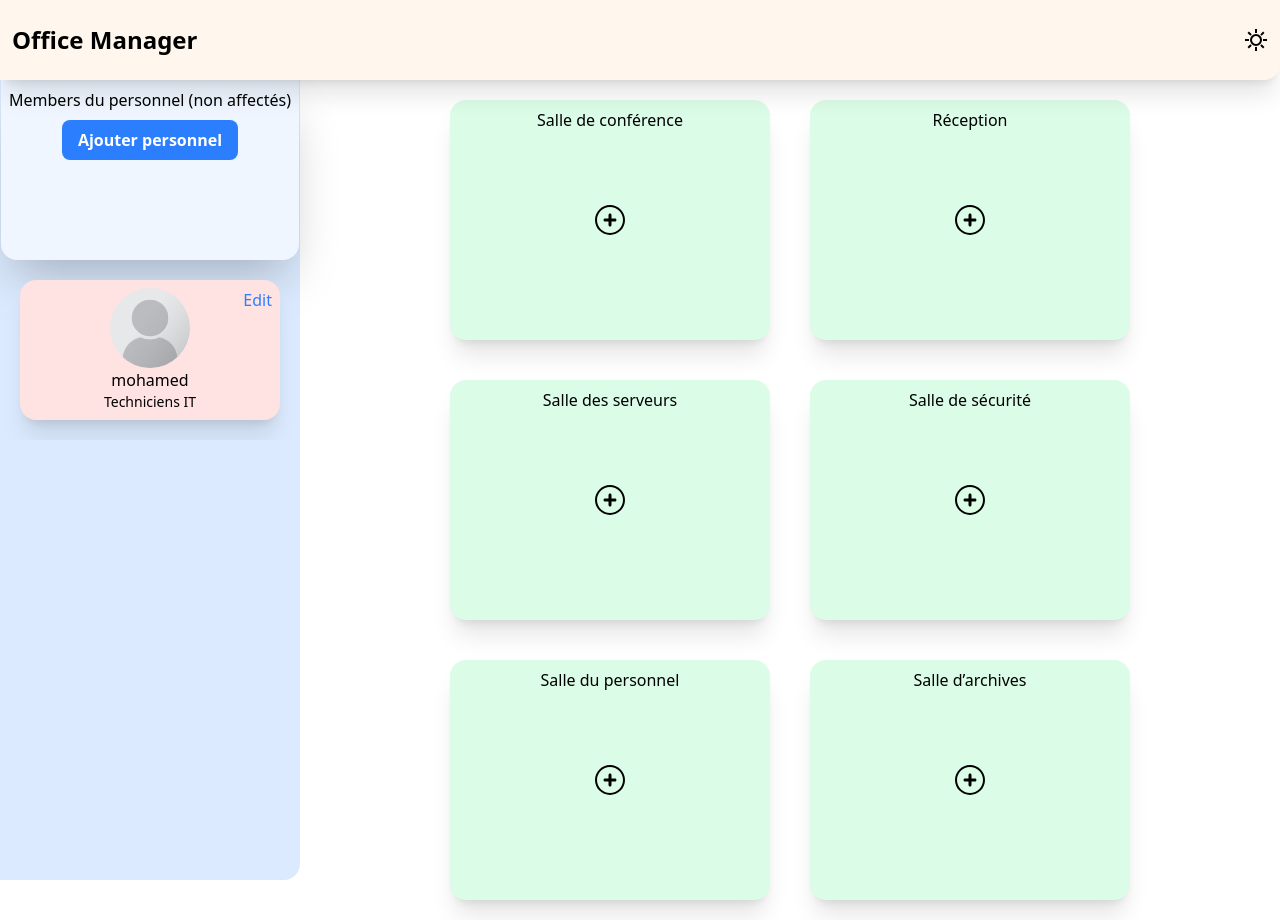
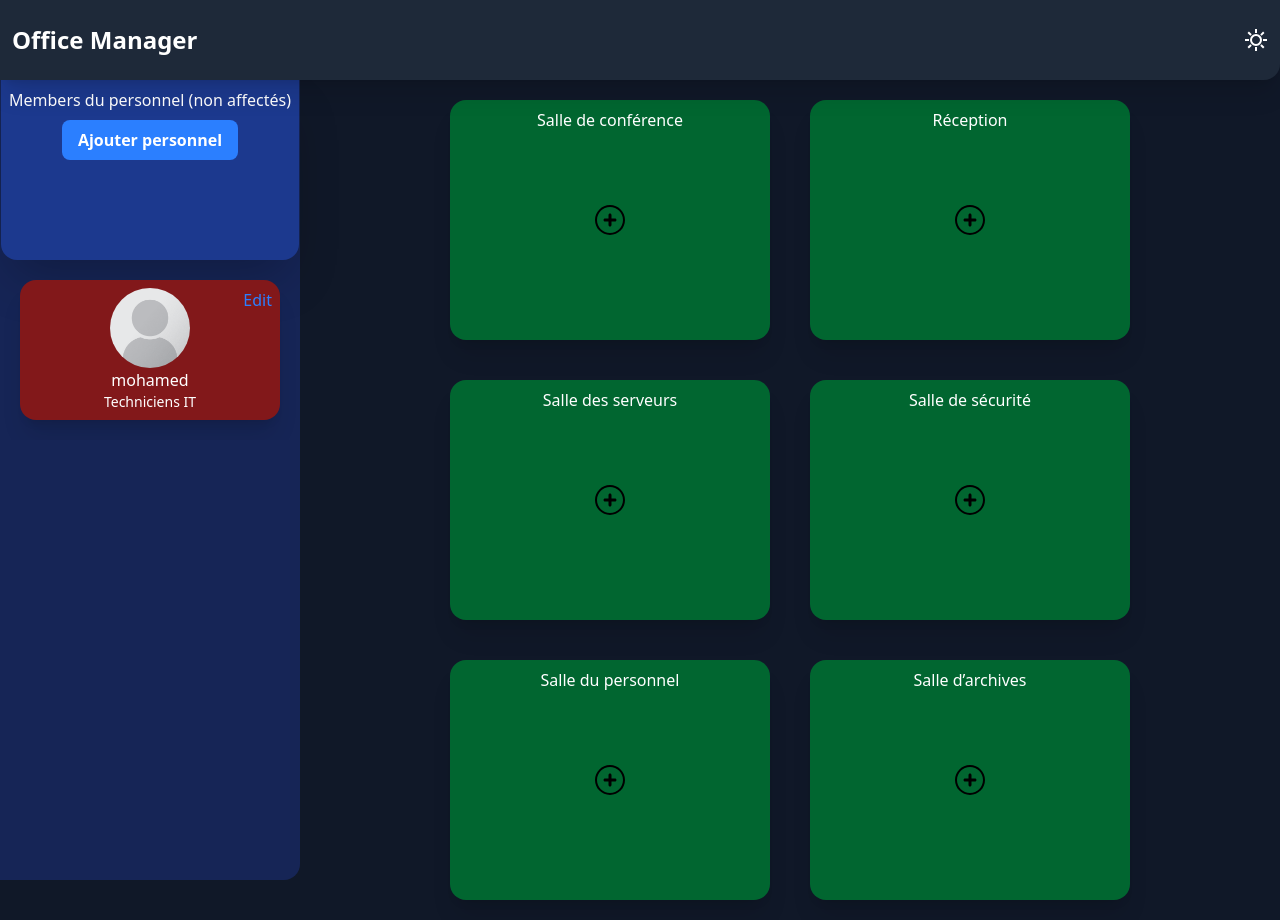
Before and after one commit to Abd0id/office-staff-dashboard, a website: page index.html in a window 1280 px wide. Drawn offline with Linux system fonts and the light colour scheme.

Commit message:
adding smooth dark mode

```diff
--- /dev/null
+++ b/dark-mode.js
@@ -0,0 +1,29 @@
+const html = document.documentElement;
+const themeToggle = document.getElementById("theme-toggle");
+const iconMoon = document.getElementById("theme-icon-moon");
+const iconSun = document.getElementById("theme-icon-sun");
+const iconProp = document.getElementById("theme-icon-prop");
+
+
+//apply saved theme on load
+if (localStorage.theme === "light") {
+  html.classList.remove("dark");
+  iconMoon.classList.remove("hidden");
+  iconSun.classList.add("hidden");
+  iconProp.setAttribute("fill", "#000000");
+} else {
+  html.classList.add("dark");
+  iconMoon.classList.add("hidden");
+  iconSun.classList.remove("hidden");
+  iconProp.setAttribute("fill", "#FFFFFF");
+}
+
+//theme toggle handler
+themeToggle.addEventListener("click", () => {
+  const isDark = html.classList.toggle("dark");
+
+  iconMoon.classList.toggle("hidden", isDark);
+  iconSun.classList.toggle("hidden", !isDark);
+  iconProp.setAttribute("fill", isDark ? "#FFFFFF" : "#000000");
+  localStorage.theme = isDark ? "dark" : "light";
+});
--- a/index.html
+++ b/index.html
@@ -1,14 +1,15 @@
 <!DOCTYPE html>
-<html lang="fr">
+<html lang="fr" class="dark">
   <head>
     <meta charset="UTF-8" />
     <meta name="viewport" content="width=device-width, initial-scale=1.0" />
     <title>Office staff dashboard</title>
     <link href="src/output.css" rel="stylesheet" />
+    <script src="dark-mode.js" defer></script>
   </head>
-  <body class="bg-white">
+  <body class="bg-white dark:bg-gray-900 dark:text-white transition-colors duration-500">
     <header
-      class="bg-orange-50 h-20 flex items-center justify-between rounded-br-2xl shadow-xl z-50 sticky top-0 p-3"
+      class="bg-orange-50 dark:bg-gray-800 transition-colors duration-500 h-20 flex items-center justify-between rounded-br-2xl shadow-xl z-50 sticky top-0 p-3"
     >
       <div class="flex lg:hidden">
         <div id="mobile-button" class="-m-2.5 rounded-md p-2.5">
@@ -55,10 +56,10 @@
     </header>
     <main class="min-h-screen lg:flex">
       <section
-        class="bg-blue-100 lg:h-screen lg:flex lg:flex-col hidden items-center top-0 left-0 z-5 rounded-br-2xl"
+        class="bg-blue-100 dark:bg-blue-950 transition-colors duration-500 lg:h-screen lg:flex lg:flex-col hidden items-center top-0 left-0 z-5 rounded-br-2xl"
       >
         <div
-          class="flex flex-col items-center bg-blue-50 rounded-b-2xl shadow-2xl h-45 p-2 gap-2"
+          class="flex flex-col items-center bg-blue-50 dark:bg-blue-900 transition-colors duration-500 rounded-b-2xl shadow-2xl h-45 p-2 gap-2"
         >
           <h2 class="text-md font-medium text-center">
             Members du personnel (non affectés)
@@ -72,7 +73,7 @@
 
         <div class="overflow-x-auto">
           <div
-            class="bg-red-100 h-35 lg:w-65 rounded-2xl m-5 flex flex-col justify-center items-center shadow-xl relative"
+            class="bg-red-100 dark:bg-red-900 transition-colors duration-500 h-35 lg:w-65 rounded-2xl m-5 flex flex-col justify-center items-center shadow-xl relative"
           >
             <button
               class="absolute top-0 right-0 m-2 text-blue-500 hover:text-blue-700"
@@ -94,7 +95,7 @@
         class="w-screen flex flex-col lg:flex-row justify-center flex-wrap"
       >
         <div
-          class="bg-green-100 h-60 lg:w-80 rounded-2xl m-5 py-2 flex justify-center relative shadow-xl"
+          class="bg-green-100 dark:bg-green-800 transition-colors duration-500 h-60 lg:w-80 rounded-2xl m-5 py-2 flex justify-center relative shadow-xl"
         >
           <h3 class="text-center absolute">Salle de conférence</h3>
           <svg fill="#000000" width="30" viewBox="0 0 512 512">
@@ -104,7 +105,7 @@
           </svg>
         </div>
         <div
-          class="bg-green-100 h-60 lg:w-80 rounded-2xl m-5 py-2 flex justify-center relative shadow-xl"
+          class="bg-green-100 dark:bg-green-800 transition-colors duration-150 h-60 lg:w-80 rounded-2xl m-5 py-2 flex justify-center relative shadow-xl"
         >
           <h3 class="text-center absolute">Réception</h3>
           <svg fill="#000000" width="30" viewBox="0 0 512 512">
@@ -114,7 +115,7 @@
           </svg>
         </div>
         <div
-          class="bg-green-100 h-60 lg:w-80 rounded-2xl m-5 py-2 flex justify-center relative shadow-xl"
+          class="bg-green-100 dark:bg-green-800 transition-colors duration-150 h-60 lg:w-80 rounded-2xl m-5 py-2 flex justify-center relative shadow-xl"
         >
           <h3 class="text-center absolute">Salle des serveurs</h3>
           <svg fill="#000000" width="30" viewBox="0 0 512 512">
@@ -124,7 +125,7 @@
           </svg>
         </div>
         <div
-          class="bg-green-100 h-60 lg:w-80 rounded-2xl m-5 py-2 flex justify-center relative shadow-xl"
+          class="bg-green-100 dark:bg-green-800 transition-colors duration-150 h-60 lg:w-80 rounded-2xl m-5 py-2 flex justify-center relative shadow-xl"
         >
           <h3 class="text-center absolute">Salle de sécurité</h3>
           <svg fill="#000000" width="30" viewBox="0 0 512 512">
@@ -134,7 +135,7 @@
           </svg>
         </div>
         <div
-          class="bg-green-100 h-60 lg:w-80 rounded-2xl m-5 py-2 flex justify-center relative shadow-xl"
+          class="bg-green-100 dark:bg-green-800 transition-colors duration-150 h-60 lg:w-80 rounded-2xl m-5 py-2 flex justify-center relative shadow-xl"
         >
           <h3 class="text-center absolute">Salle du personnel</h3>
           <svg fill="#000000" width="30" viewBox="0 0 512 512">
@@ -144,7 +145,7 @@
           </svg>
         </div>
         <div
-          class="bg-green-100 h-60 lg:w-80 rounded-2xl m-5 py-2 flex justify-center relative shadow-xl"
+          class="bg-green-100 dark:bg-green-800 transition-colors duration-150 h-60 lg:w-80 rounded-2xl m-5 py-2 flex justify-center relative shadow-xl"
         >
           <h3 class="text-center absolute">Salle d’archives</h3>
 
--- a/src/input.css
+++ b/src/input.css
@@ -1 +1,3 @@
 @import "tailwindcss";
+
+@custom-variant dark (&:where(.dark, .dark *));
```
Also changed, not shown: src/output.css.
